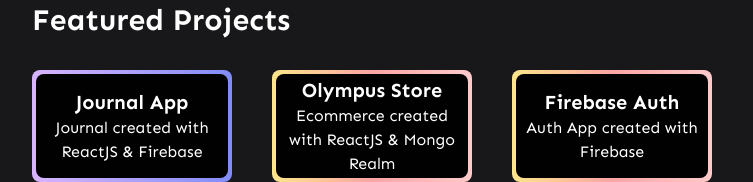
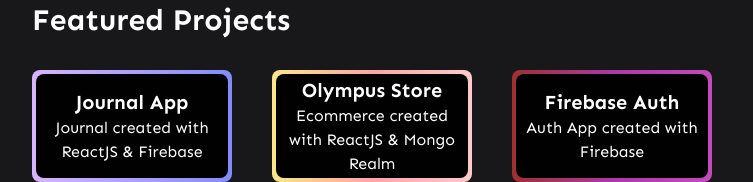
Before and after one commit to FelixVNolasco/felixvnolasco-portfolio, a Next.js app: page / in a window 1280 px wide. Shown: the part 770-952 px from the top of the page, without its empty margins (268-1021 px from the left). Built offline with nearby package versions, Linux system fonts and the light colour scheme.

Commit message:
changed bg-gradient

```diff
--- a/components/Projects/Projects.component.tsx
+++ b/components/Projects/Projects.component.tsx
@@ -35,7 +35,7 @@
 
         <Link href="https://felixvnolasco-firebase-auth.herokuapp.com/login" passHref>
           <a
-            className="h-[7rem] w-[14rem] cursor-pointer rounded-lg bg-gradient-to-r from-[#FDE68A] via-[#FCA5A5] to-[#FECACA] p-1 text-white duration-100 hover:scale-105"
+            className="h-[7rem] w-[14rem] cursor-pointer rounded-lg bg-gradient-to-r from-[#9e3030] via-[#ad39a4] to-[#c54abb] p-1 text-white duration-100 hover:scale-105"
             target="_blank"
             rel="noopener noreferrer"
           >
```
